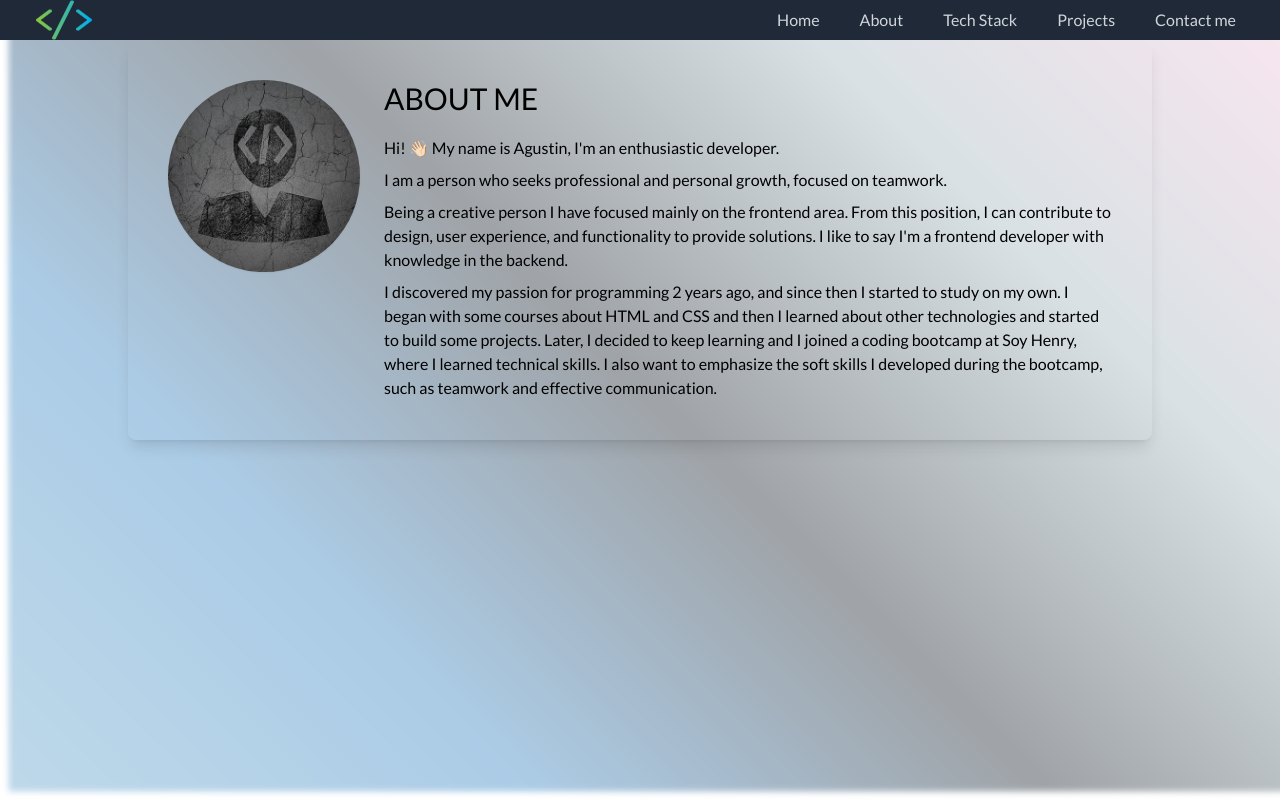
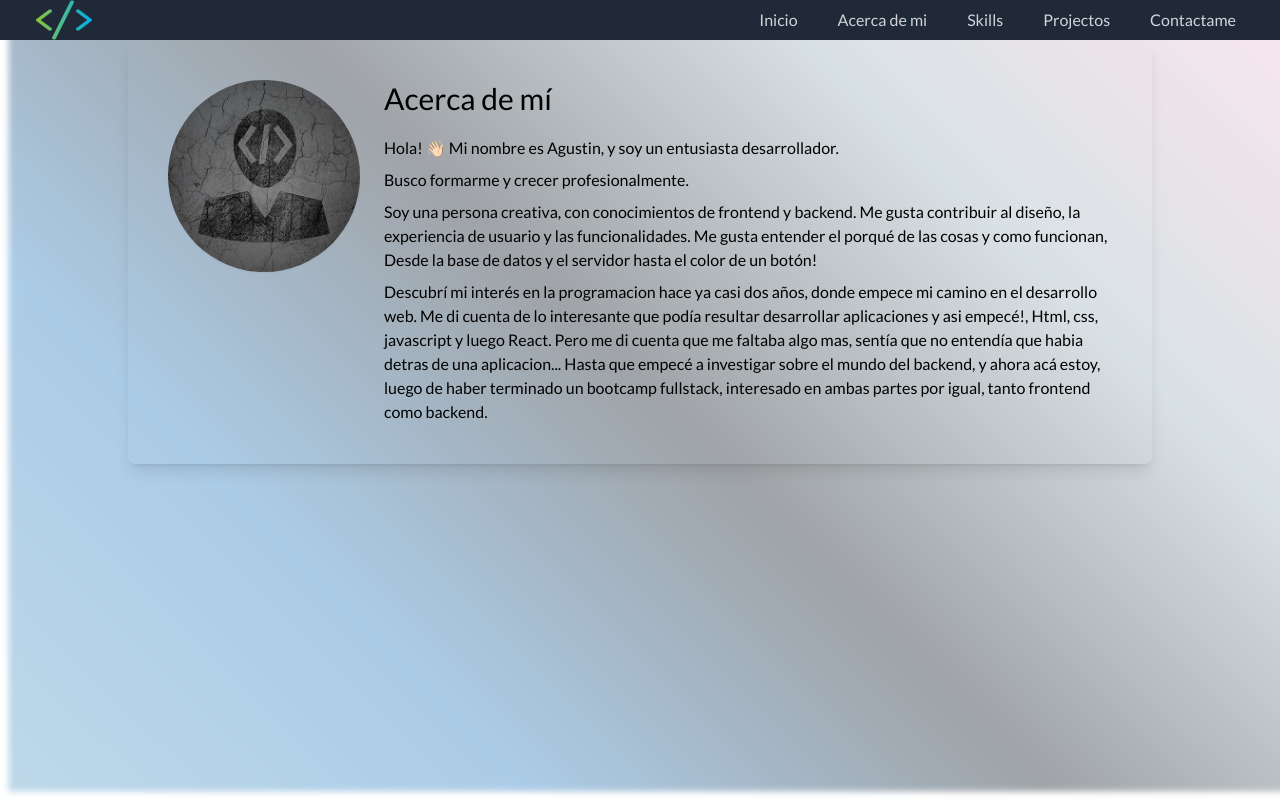
Before and after one commit to AgusNazer/Portfolio, a React (Vite) app: page /about in a window 1280 px wide. Built offline with nearby package versions, Linux system fonts and the light colour scheme; a web font is replaced by a local one.

Commit message:
en español - A.Nazer

```diff
--- a/src/components/footer/Footer.jsx
+++ b/src/components/footer/Footer.jsx
@@ -6,7 +6,7 @@ import inImg from "../../assets/images/in.png";
 const Footer = () => {
     return(
         <div id="contact-section" className="text-center mt-10">
-        <h2 className="text-3xl">CONTACT ME</h2>
+        <h2 className="text-3xl">CONTÁCTAME</h2>
         <div id="contact" className="flex flex-wrap justify-center mt-6">
           <a
             href="https://www.linkedin.com/in/agust%C3%ADnnazer/"
--- a/src/components/navbar/Navbar.jsx
+++ b/src/components/navbar/Navbar.jsx
@@ -83,35 +83,35 @@ const Navbar = () => {
                       className="text-gray-300 hover:bg-gray-700 rounded-md px-3 py-2 text-m font-medium"
                       aria-current="page"
                     >
-                      Home
+                      Inicio
                     </NavLink>
                     <NavLink
                       to="/#about-section"
                       className="text-gray-300 hover:bg-gray-700 hover:text-white rounded-md px-3 py-2 text-m font-medium"
 
                     >
-                      About
+                      Acerca de mi
                     </NavLink>
                     <NavLink
                       to="/#techs-section"
                       className="text-gray-300 hover:bg-gray-700 hover:text-white rounded-md px-3 py-2 text-m font-medium"
                       aria-current="page"
                     >
-                      Tech Stack
+                      Skills
                     </NavLink>
                     <NavLink
                       to="/#proyects-section"
                       className="text-gray-300 hover:bg-gray-700 hover:text-white rounded-md px-3 py-2 text-m font-medium"
                       aria-current="page"
                     >
-                      Projects
+                      Projectos
                     </NavLink>
                     <NavLink
                       to="/#contact-section"
                       className="text-gray-300 hover:bg-gray-700 rounded-md px-3 py-2 text-m font-medium"
                       aria-current="page"
                     >
-                      Contact me
+                      Contactame
                     </NavLink>
                   </div>
                 </div>
@@ -131,33 +131,33 @@ const Navbar = () => {
               className=" text-white hover:bg-gray-700 block rounded-md px-3 py-2 text-base font-"
               aria-current="page"
             >
-              Home
+              Inicio
             </a>
             <a
               href="/#about-section"
               className="text-gray-300 hover:bg-gray-700 hover:text-white block rounded-md px-3 py-2 text-base font-medium"
             >
-              About
+              Acerca de mí
             </a>
             <a
               href="/#techs-section"
               className="text-gray-300 hover:bg-gray-700 hover:text-white block rounded-md px-3 py-2 text-base font-medium"
             >
-              Tech Stack
+              Skills
             </a>
             <a
               href="/#proyects-section"
               className="text-gray-300 hover:bg-gray-700 hover:text-white block rounded-md px-3 py-2 text-base font-medium"
               aria-current="page"
             >
-              Projects
+              Projectos
             </a>
             <a
               href="/#contact-section"
               className="text-gray-300 hover:bg-gray-700 hover:text-white block rounded-md px-3 py-2 text-base font-medium"
               aria-current="page"
             >
-              Contact me
+              Contactame
             </a>
           </div>
         </div>
--- a/src/views/about/About.jsx
+++ b/src/views/about/About.jsx
@@ -13,28 +13,38 @@ const About = () => {
         />
       </div>
       <div className="md:flex-1">
-        <h2 className="text-3xl mb-5">ABOUT ME</h2>
+        <h2 className="text-3xl mb-5">Acerca de mí</h2>
         <p className="mt-2">
-          Hi! 👋🏻 My name is Agustin, I'm an enthusiastic developer.
+          {/* Hi! 👋🏻 My name is Agustin, I'm an enthusiastic developer. */}
+          Hola! 👋🏻 Mi nombre es Agustin, y soy un entusiasta desarrollador.
         </p>
         <p className="mt-2">
-          I am a person who seeks professional and personal growth, focused on
-          teamwork.
+          {/* I am a person who seeks professional and personal growth, focused on
+          teamwork. */}
+          Busco formarme y  crecer profesionalmente.
         </p>
         <p className="mt-2">
-          Being a creative person I have focused mainly on the frontend area.
+          {/* Being a creative person I have focused mainly on the frontend area.
           From this position, I can contribute to design, user experience, and
           functionality to provide solutions. I like to say I'm a frontend
-          developer with knowledge in the backend.
+          developer with knowledge in the backend. */}
+          Soy una persona creativa, con conocimientos de frontend y backend. Me gusta contribuir al diseño,
+          la experiencia de usuario y las funcionalidades. Me gusta entender el porqué de las cosas y como funcionan,
+          Desde la base de datos y el servidor hasta el color de un botón!
         </p>
         <p className="mt-2">
-          I discovered my passion for programming 2 years ago, and since then
+          {/* I discovered my passion for programming 2 years ago, and since then
           I started to study on my own. I began with some courses about HTML and
           CSS and then I learned about other technologies and started to build
           some projects. Later, I decided to keep learning and I joined a coding
           bootcamp at Soy Henry, where I learned technical skills. I also want
           to emphasize the soft skills I developed during the bootcamp, such as
-          teamwork and effective communication.
+          teamwork and effective communication. */}
+          Descubrí mi interés en la programacion hace ya casi dos años, donde empece mi camino en el desarrollo web.
+          Me di cuenta de lo interesante que podía resultar desarrollar aplicaciones y asi empecé!, Html, css, javascript y luego React.
+          Pero me di cuenta que me faltaba algo mas, sentía que no entendía que habia detras de una aplicacion... Hasta
+          que empecé a investigar sobre el mundo del backend, y ahora acá estoy, luego de haber terminado
+          un bootcamp fullstack, interesado en ambas partes por igual, tanto frontend como backend.
         </p>
       </div>
     </div>
--- a/src/views/projects/Projects.jsx
+++ b/src/views/projects/Projects.jsx
@@ -9,15 +9,19 @@ import naikiImg from "../../assets/images/NaikiReact.png";
 const Projects = () => {
   return (
     <div id="proyects-section" className="text-center mt-20 mb-20">
-      <h1 className="text-3xl mb-10">Projects</h1>
+      <h1 className="text-3xl mb-10">Projectos</h1>
 
       <div className="grid gap-6 md:grid-cols-2 lg:grid-cols-3">
         <div className="flex flex-col justify-between h-full p-4 bg-white bg-opacity-30 rounded-lg shadow-md">
           <h1 className="text-2xl">Puebla del Mar</h1>
           <h3 className="">
-            Real project. Ecommerce developed on the Henry Bootcamp. Its a
+            {/* Real project. Ecommerce developed on the Henry Bootcamp. Its a
             women's sportswear store. MVP features: Website development, user
-            accounts, admin accounts, search engine, and reviews.
+            accounts, admin accounts, search engine, and reviews. */}
+            Proyecto real.  Ecommerce desarrollado durante la etapa del proyecto final del bootcamp
+            Soy Henry. Es una tienda de ropa deportiva para mujeres. MVP features: cuenta de usuario,
+            cuenta de administrador, motor de búsqueda, reseñas, y mas funcionales que puedes descubrir
+            ingresando al sitio web!
           </h3>
 
           <a
@@ -26,7 +30,7 @@ const Projects = () => {
             target="_blank"
             className="self-center block mt-4 py-2 px-4 bg-gray-800 text-white font-semibold rounded-lg shadow-md hover:bg-gray-700 focus:outline-none focus:ring-2 focus:ring-blue-400 focus:ring-opacity-75"
           >
-            Go into...
+            Vamos allá!...
           </a>
           <img
             src={Pdm}
@@ -39,15 +43,17 @@ const Projects = () => {
           <h1 className="text-2xl">Api-Foods</h1>
           <h3 className="mb-2">Single Page Application</h3>
           <p className="">
-            Was developed for my Individual Project on the Henry Fullstack
-            Developer bootcamp. The data is extracted from the Spoonacular API.
+            {/* Was developed for my Individual Project on the Henry Fullstack
+            Developer bootcamp. The data is extracted from the Spoonacular API. */}
+            Fue desarrollado durante el bootcamp de Soy Henry, y es mi proyecto individual
+            con la temática de recetas de comidas. La info fue extraida de la API Spoonacular.
           </p>
           <a
             href="https://github.com/AgusNazer/Pi_foods.git"
             target="_blank"
             className="self-center block mt-4 py-2 px-4 bg-gray-800 text-white font-semibold rounded-lg shadow-md hover:bg-gray-700 focus:outline-none focus:ring-2 focus:ring-blue-400 focus:ring-opacity-75"
           >
-            Go into...
+            Vamos allá!...
           </a>
           <img
             src={piFoods}
@@ -58,17 +64,21 @@ const Projects = () => {
 
         <div className="flex flex-col justify-between h-full p-4 bg-white bg-opacity-30 rounded-lg shadow-md">
           <h1 className="text-2xl">Speak easy</h1>
-          <h3 className="mb-2">Flutter application</h3>
+          <h3 className="mb-2">Aplicación Flutter </h3>
           <p className="">
-            Was developed for No Country Community, with a group of developers,
-            designer, QA tester, and team leader.
+            {/* Was developed for No Country Community, with a group of developers,
+            designer, QA tester, and team leader. */}
+            Fue desarrollada para No Country, comunidad de simulacion de entornos de trabajo.
+            La desarrollamos junto a un equipo de trabajo donde eramos 3 desarolladores, una diseñadora, una
+            QA tester, y contabamos con la guía de un Team leader bajo la metodologia SCRUM.
+            Utilizamos gitflow como metodologia interna de desarrollo y control de versiones.
           </p>
           <a
             href="https://github.com/No-Country/c9-49-m-flutter.git"
             target="_blank"
             className="self-center block mt-4 py-2 px-4 bg-gray-800 text-white font-semibold rounded-lg shadow-md hover:bg-gray-700 focus:outline-none focus:ring-2 focus:ring-blue-400 focus:ring-opacity-75"
           >
-            Go into...
+            Vamos allá!...
           </a>
           <img
             src={speakEasy}
@@ -81,7 +91,9 @@ const Projects = () => {
           <h1 className="text-2xl">React app e-commerce</h1>
           <h3 className="mb-2">React + Firebase app</h3>
           <p className="">
-            Was developed for me on the Coderhouse course of React.
+            {/* Was developed for me on the Coderhouse course of React. */}
+            Fue desarrollada durante la carrera de Desarrollador Frontend en Coderhouse durante
+            el curso de React.
           </p>
           <a
             //   href="https://github.com/AgusNazer/preEntregaNazer.git"
@@ -90,7 +102,7 @@ const Projects = () => {
             target="_blank"
             className="self-center block mt-4 py-2 px-4 bg-gray-800 text-white font-semibold rounded-lg shadow-md hover:bg-gray-700 focus:outline-none focus:ring-2 focus:ring-blue-400 focus:ring-opacity-75"
           >
-            Go into...
+            Vamos allá!...
           </a>
           <img
             src={naikiImg}
@@ -101,18 +113,20 @@ const Projects = () => {
 
         <div className="flex flex-col justify-between h-full p-4 bg-white bg-opacity-30 rounded-lg shadow-md">
           <h1 className="text-2xl">Your calorie App</h1>
-          <h3 className="mb-2">JavaScript app with Spoonacular API</h3>
+          <h3 className="mb-2">Aplicación en javascript sobre calorias y recetas</h3>
           <p className="">
-            Was developed for me on the Coderhouse course of Javascript vanilla,
+            {/* Was developed for me on the Coderhouse course of Javascript vanilla,
             it's a simple app where the data is extracted from the Spoonacular
-            API.
+            API. */}
+            Fue desarrollada durante el curso de Javascript de la carrera de Desarrollador Frontend en Coderhouse.
+            Utilicé html, css y javascript puro.
           </p>
           <a
             href="https://yourcalorieapp.netlify.app/"
             target="_blank"
             className="self-center block mt-4 py-2 px-4 bg-gray-800 text-white font-semibold rounded-lg shadow-md hover:bg-gray-700 focus:outline-none focus:ring-2 focus:ring-blue-400 focus:ring-opacity-75"
           >
-            Go into...
+            Vamos allá!...
           </a>
           <img
             src={recipeImg}
@@ -122,16 +136,18 @@ const Projects = () => {
         </div>
         <div className="flex flex-col justify-between h-full p-4 bg-white bg-opacity-30 rounded-lg shadow-md">
           <h1 className="text-2xl">Cofee-app</h1>
-          <h3 className="mb-2">This is my first web app</h3>
+          <h3 className="mb-2">Mi primera app</h3>
           <p className="">
-            This is my first web page, made it with HTML and CSS.
+            Esta fue mi primer experiencia desarrollando una pagina web.
+            Se hizo durante el primer curso de la carrera de Desarrollador Frontend en Coderhouse.
+            Fue hecha con Html y css.
           </p>
           <a
             href="https://agusnazer.github.io/3entrega/"
             target="_blank"
             className="self-center block mt-4 py-2 px-4 bg-gray-800 text-white font-semibold rounded-lg shadow-md hover:bg-gray-700 focus:outline-none focus:ring-2 focus:ring-blue-400 focus:ring-opacity-75"
           >
-            Go into...
+            Vamos allá!...
           </a>
           <img
             src={coffeeImg}
--- a/src/views/techs/TechSkills.jsx
+++ b/src/views/techs/TechSkills.jsx
@@ -6,7 +6,7 @@ import flutterImg from '../../assets/images/flutter.png'
 const TechSkills = () => {
   return (
     <div id="techs-section" className="flex-center flex-wrap m-15 shadow-md">
-    <h1 className="text-3xl text-center mb-8 ">My skills</h1>
+    <h1 className="text-3xl text-center mb-8 ">Skills</h1>
     <div className="flex flex-wrap justify-center items-center gap-8 mt-10">
       <a
         href="https://www.scrum.org/resources/blog/que-es-scrum"
```
Also changed, not shown: src/components/certificados/Certifies.jsx (+4 -4 lines).
